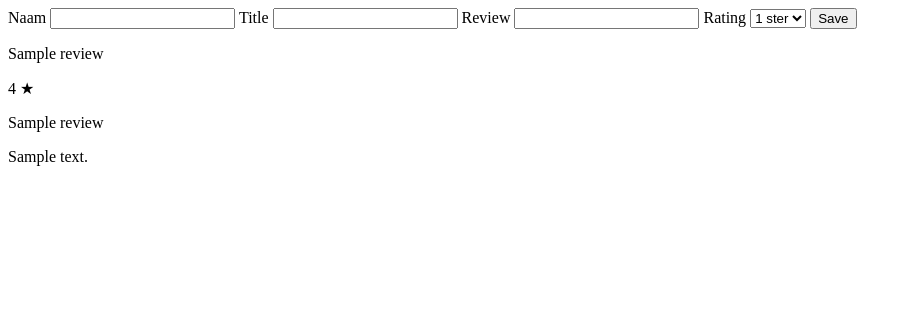
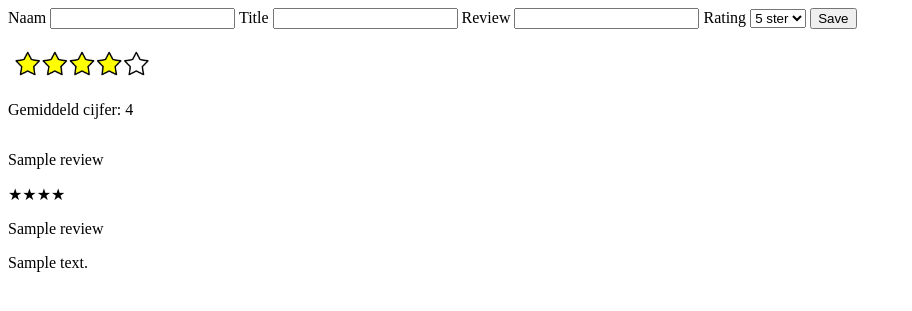
Before and after one commit to mottofurui/cle3-blog, a PHP site: page /reviews.php in a window 1280 px wide. Shown: the top 311 px of the page, without its empty margins (0-912 px from the left). Run offline with PHP 8.4, Linux system fonts and the light colour scheme; tables that the repository leaves empty or names only in its code hold one stand-in row (values such as "Sample post").

Commit message:
sterren toegevoegd

```diff
--- a/css/style.css
+++ b/css/style.css
@@ -33,3 +33,14 @@
     box-shadow: 5px 5px 10px rgb(0 0 0 / 0.4);
     transform:scale(1.05);
 }
+
+#rating-stars-container {
+    display: grid;
+    width: 100px;
+}
+
+.rating-stars {
+    grid-column: 1;
+    grid-row: 1;
+    height: 5vh;
+}
--- a/reviews.php
+++ b/reviews.php
@@ -5,10 +5,12 @@ session_start();
 
 require_once 'includes/reviews-database.php';
 
+$ratingNumbers = [];
+
 // als er op submit is gedrukt
 if (isset($_POST['submit'])) {
 
-    $errors= array();
+    $errors = array();
 
     //als de data valide is
     $name = mysqli_real_escape_string($db, $_POST['name']);
@@ -56,6 +58,20 @@ $reviews = [];
 while ($row = mysqli_fetch_assoc($result)) {
     $reviews[] = $row;
 }
+
+// push de rating in array ratingnumbers
+foreach ($reviews as $reviewRating) {
+    $ratingNumbers[] = $reviewRating['rating'];
+}
+
+$maxCount = 0;
+$count = 0;
+foreach ($ratingNumbers as $ratingNumber) {
+    $maxCount += $ratingNumber;
+    $count++;
+}
+
+$roundedGrade = round($maxCount / $count, 1);
 // Close the connection
 mysqli_close($db)
 
@@ -87,23 +103,31 @@ mysqli_close($db)
 
     <label for="rating">Rating</label>
     <select class="input" id="rating" name="rating">
+        <option value="5">5 ster</option>
+        <option value="4">4 ster</option>
+        <option value="3">3 ster</option>
+        <option value="2">2 ster</option>
         <option value="1">1 ster</option>
-            <option value="2">2 ster</option>
-            <option value="3">3 ster</option>
-            <option value="4">4 ster</option>
-            <option value="5">5 ster</option>
     </select>
-        <?= isset($errors['rating']) ? $errors['rating'] : '' ?>
-
 
 
     <button type="submit" name="submit">Save</button>
 </form>
-
 <section>
-        <?php foreach ($reviews as $index => $review ) { ?>
+    <div id="rating-stars-container">
+        <p>Gemiddeld cijfer: <?= $roundedGrade ?></p>
+        <div class="rating-stars" style="background-color: yellow; height: 5vh; width: <?= ($roundedGrade * 2) * 10 ?>%;"></div>
+        <img src="img/sterren.png" class="rating-stars">
+    </div>
+    <?php foreach ($reviews as $index => $review) { ?>
         <p><?= htmlentities($review['name']) ?></p>
-            <p><?= htmlentities($review['rating']) ?> ★</p>
+        <?php
+        // laat sterren zien met de hoeveelheid rating
+        $rating = $review['rating'];
+        for ($i = 0; $i < $rating; $i++) {
+            echo '★';
+        }
+        ?>
         <p><?= htmlentities($review['title']) ?></p>
         <p><?= htmlentities($review['review']) ?></p>
     <?php } ?>
```
Also changed, not shown: img/sterren.png (added). Lines whose indentation alone changed are shown as unchanged.
